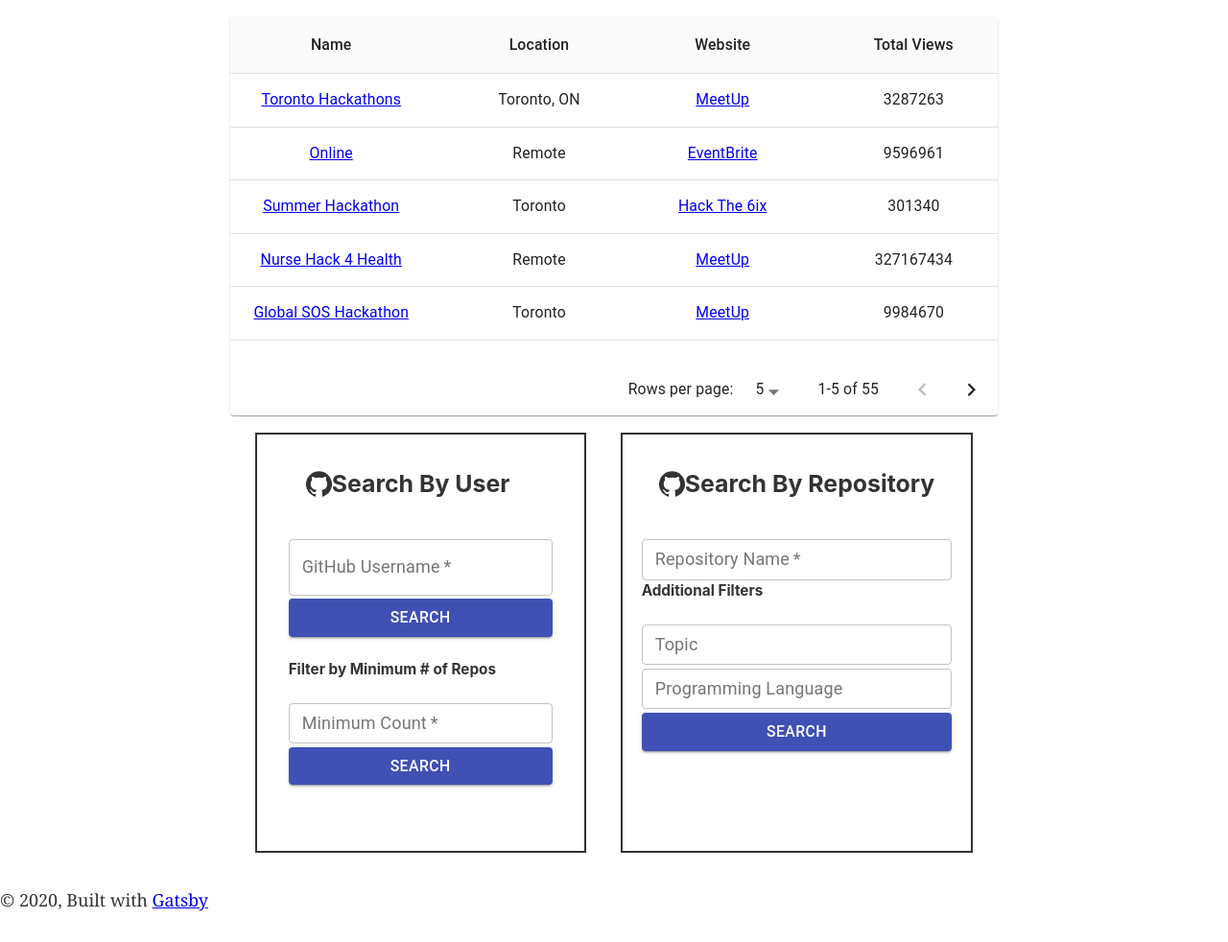
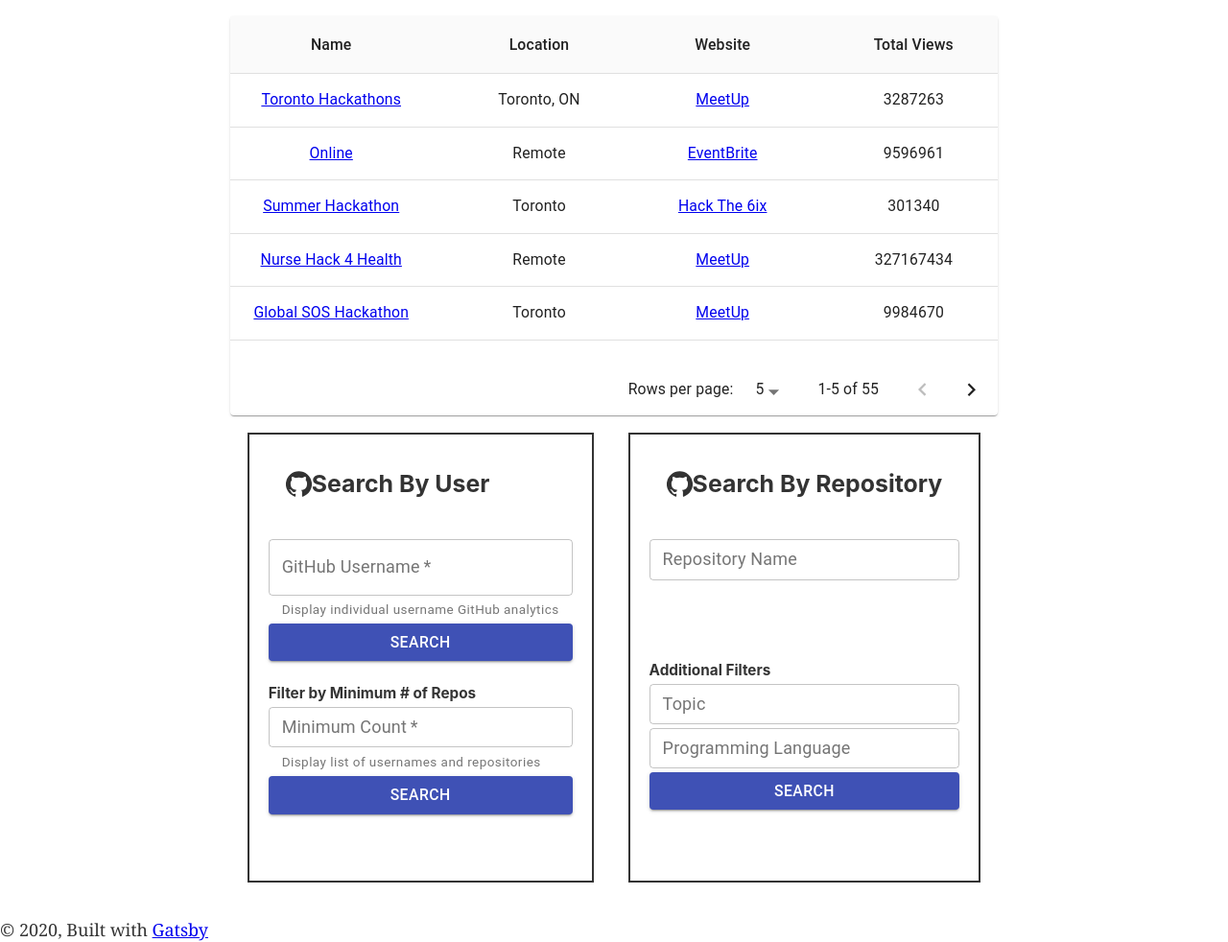
Before and after one commit to bmark88/DevCollabs, a Gatsby site: page /hackathon in a window 1280 px wide. Shown: the part 61-1043 px from the top of the page at 96% size. Before the commit the page ends 1012 px from the top, so only its background shows below. Built offline with nearby package versions, Linux system fonts and the light colour scheme; Gatsby itself is replaced by a stand-in of ours.

Commit message:
Fix minor styling margins and fix repo count logic

```diff
--- a/src/components/GithubSearch.tsx
+++ b/src/components/GithubSearch.tsx
@@ -26,7 +26,7 @@
     },
     listSection: {
       backgroundColor: "inherit",
-      marginTop: 15
+      marginTop: 15,
     },
     ul: {
       backgroundColor: "inherit",
@@ -37,7 +37,7 @@
       padding: 0,
     },
     resultsRepo: {
-      marginBottom: 20
+      marginTop: 20
     },
     field: {
       marginBottom: "0.2em",
@@ -72,10 +72,10 @@
   padding: 1em;
 `;
 
-const Test = styled.div`
+const AdditionalFilters = styled.div`
   display: flex;
   flex-direction: column;
-  margin-bottom: 20px;
+  margin-top: 83px;
 `;
 
 interface APIResults {
@@ -179,7 +179,7 @@
   }
   const userFilterArr: Array<any> = results.user
   const reposResultsArr: Array<any> = reposResults.items
-
+console.log('userFilterArr', userFilterArr)
   return (
     <DivFlex>
       <FilterContainer>
@@ -197,6 +197,7 @@
               value={username}
               variant="outlined"
               onChange={event => setUsername(event.target.value)}
+              helperText="Display individual username GitHub analytics"
             />
             <Button
               type="submit"
@@ -207,7 +208,7 @@
               Search
             </Button>
           </FormFilter>
-          <h5>Filter by Minimum # of Repos</h5>
+          <h5 style={{marginBottom: 5}}>Filter by Minimum # of Repos</h5>
           <div>
             <FormFilter
               autoComplete="off"
@@ -219,7 +220,7 @@
                 variant="outlined"
                 size="small"
                 value={userReposCount}
-                // helperText="General search with username above"
+                helperText="Display list of usernames and repositories"
                 onChange={event => setUserReposCount(event.target.value)}
               />
               <Button
@@ -317,7 +318,7 @@
                     <h2>{`User's Repos`}</h2>
                   </ListSubheader>
                   {sortedReposByDate.map(repo => (
-                    <ListItem key={`item-2-${repo.id}`} className={classes.text}>
+                    <ListItem key={`item-2-${repo.id}`} className={classes.gitHub}>
                       <ListItemText primary={`Name: ${repo.name}`} />
                       <ListItemText
                         primary={`Day Created: ${repo.created_at.slice(0, 10)}`}
@@ -334,16 +335,17 @@
                   <ListSubheader style={{padding:"15px", margin: 0}}>
                     <h2>{`User's List`}</h2>
                   </ListSubheader>
-                  {/* HERE!!!!!! */}
-                  {reposResults.total_count && (
+                  {reposResults.total_count > 0 && (
                     <ListItem key={`item-3-1`} className={classes.text}>
                       <ListItemText
                         primary={`Total Count: ${results.user.length}`}
                       />
                     </ListItem>
                   )}
+                  {<ListItemText
+                    primary={`Total Count: ${userFilterArr.length}`}
+                  />}
                   {userFilterArr.map(repo => (
-                    // <Test>
                     <ListItem key={`item-3-${repo.id}-1`} className={classes.gitHub}>
                       <ListItemText primary={`GitHub Username: ${repo.login}`} />
                       {/* <ListItemText primary={`URL: ${repo.html_url}`} /> */}
@@ -353,7 +355,6 @@
                         </a>
                       </ListItemText>
                     </ListItem>
-                    // </Test>
                   ))}
                 </ul>
               </li>
@@ -373,14 +374,15 @@
             onSubmit={getReposSearch}
           >
             <TextField className={classes.field}
-              required
+              // required
               label="Repository Name"
               variant="outlined"
               size="small"
               value={reposName}
               onChange={event => setReposName(event.target.value)}
             />
-            <h5>Additional Filters</h5>
+            <AdditionalFilters>
+              <h5 style={{marginBottom: 5}}>Additional Filters</h5>
               <TextField className={classes.field}
                 label="Topic"
                 variant="outlined"
@@ -404,6 +406,7 @@
               >
                 Search
               </Button>
+            </AdditionalFilters>
           </FormFilter>
 
           {/* \\\\\ ---------------------RESULTS--------------------------- /////*/}
```
Lines whose indentation alone changed are shown as unchanged.
